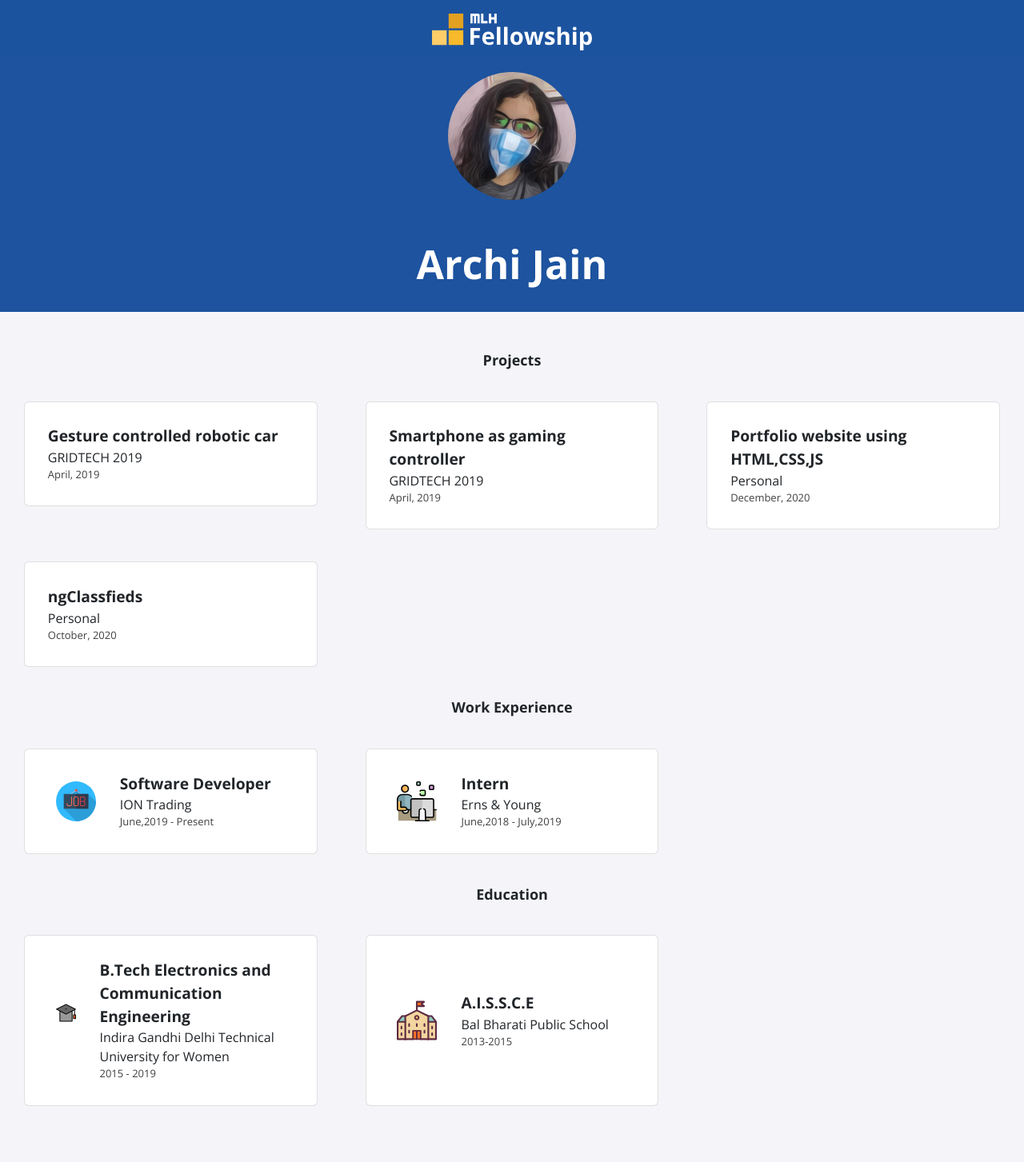
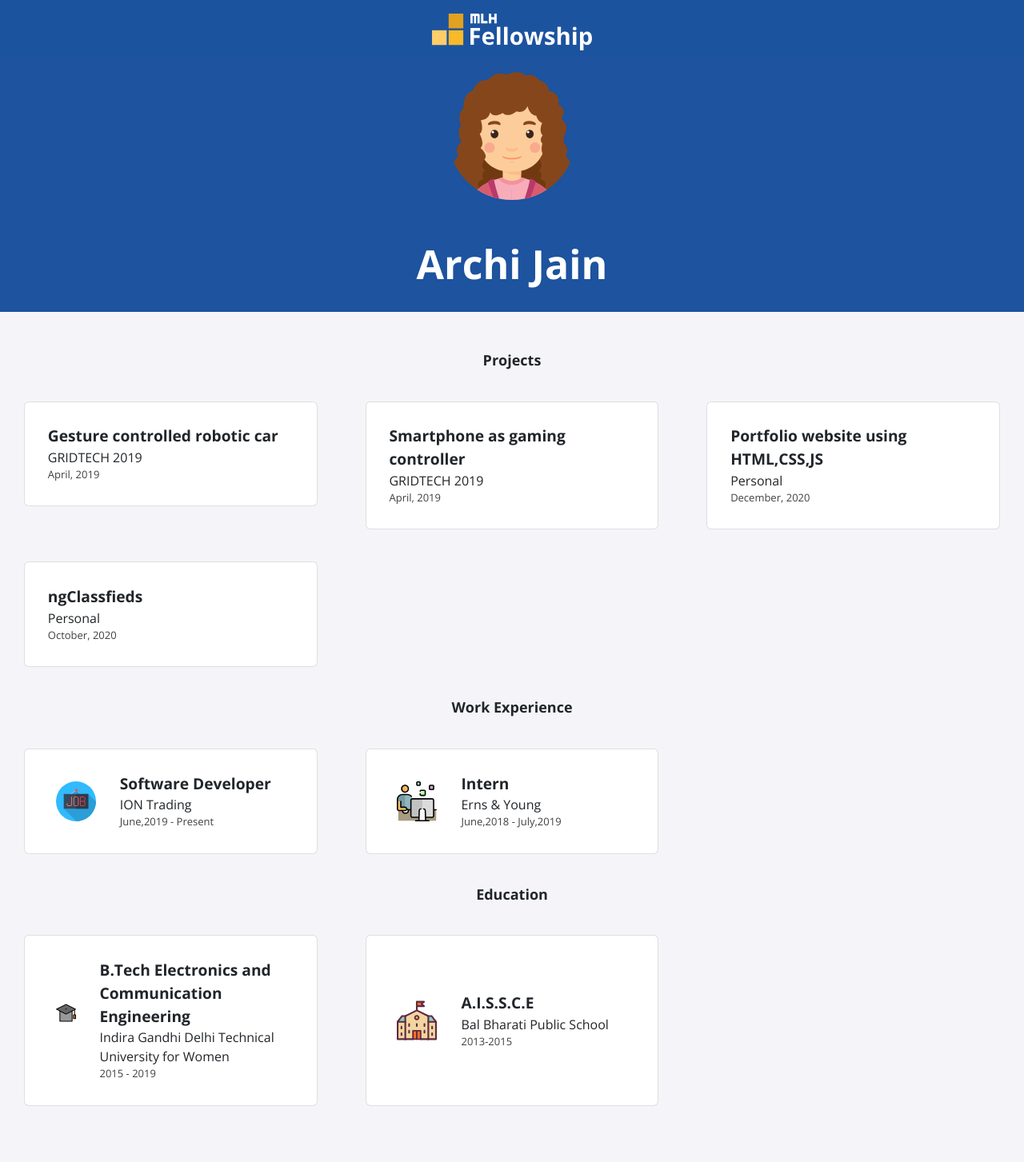
Before and after one commit to archij30/archij30.github.io, a Jekyll site: the page built from index.html, in a window 1280 px wide. Shown: the whole page at 80% size. Built offline with Jekyll 4.4.1, drawn with Linux system fonts in a browser that asks for light colours; nearby versions of some CDN libraries.

Commit message:
Update profile.html

```diff
--- a/_includes/profile.html
+++ b/_includes/profile.html
@@ -1,6 +1,6 @@
 <div class="profile">
     <div class="profile-picture">
-        <img src="./assets/img/logoArchi.jpg">
+        <img src="./assets/img/girl.svg">
     </div>
     <h1>{{ site.title }}</h1>
 </div>
```
